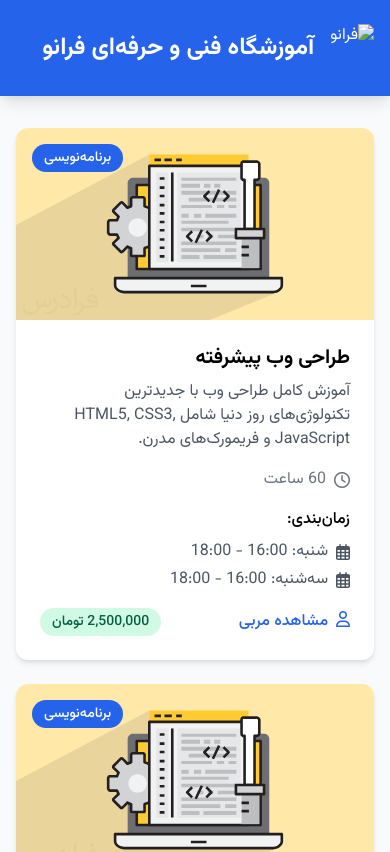
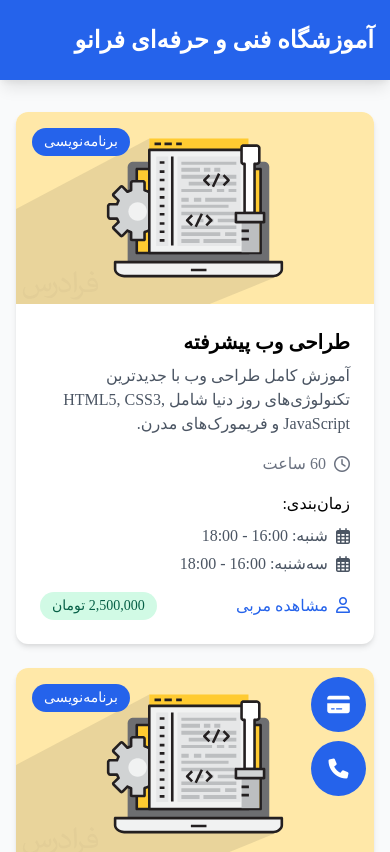
Before and after one commit to MutiDeveloper01/farano-academy, a plain HTML site: page index.html in a window 390 px wide. Shown: the top 852 px of the page. Drawn offline with nearby package versions, Linux system fonts and the light colour scheme.

Commit message:
add toggle and phone btn

```diff
--- a/index.html
+++ b/index.html
@@ -1,25 +1,30 @@
 <!DOCTYPE html>
 <html lang="fa" dir="rtl">
   <head>
-    <meta charset="UTF-8">
-    <meta name="viewport" content="width=device-width, initial-scale=1.0">
+    <meta charset="UTF-8" />
+    <meta name="viewport" content="width=device-width, initial-scale=1.0" />
     <title>آموزشگاه فنی و حرفه ای فرانو</title>
-    <link href="https://cdn.jsdelivr.net/npm/tailwindcss@2.2.19/dist/tailwind.min.css" rel="stylesheet">
-    <link rel="stylesheet" href="styles/main.css">
-    <link rel="stylesheet" href="https://cdnjs.cloudflare.com/ajax/libs/font-awesome/6.0.0-beta3/css/all.min.css">
-    <!-- font link  -->
-     <link rel="preconnect" href="https://fonts.googleapis.com">
-<link rel="preconnect" href="https://fonts.gstatic.com" crossorigin>
-<link href="https://fonts.googleapis.com/css2?family=Vazirmatn:wght@100..900&display=swap" rel="stylesheet">
+    <link
+      href="https://cdn.jsdelivr.net/npm/tailwindcss@2.2.19/dist/tailwind.min.css"
+      rel="stylesheet"
+    />
+    <link rel="stylesheet" href="styles/main.css" />
+    <link
+      rel="stylesheet"
+      href="https://cdnjs.cloudflare.com/ajax/libs/font-awesome/6.0.0-beta3/css/all.min.css"
+    />
   </head>
   <body class="bg-gray-50 font-sans">
     <!-- هدر -->
     <header class="bg-blue-600 text-white shadow-lg">
       <div class="container mx-auto px-4 py-6">
         <div class="flex justify-between items-center">
-                <div class="flex items-center space-x-4 space-x-reverse">
-                    <img src="assets/images/logo.png" alt="فرانو" class="h-12">
-                    <h1 class="text-2xl font-bold">آموزشگاه فنی و حرفه‌ای فرانو</h1>
+          <div
+            class="flex items-center space-x-4 space-x-reverse align-items-center"
+          >
+            <h1 class="text-2xl font-bold text-center">
+              آموزشگاه فنی و حرفه‌ای فرانو
+            </h1>
           </div>
           <!-- <div>
                     <button id="scanBtn" class="bg-white text-blue-600 px-4 py-2 rounded-lg font-medium hover:bg-blue-50 transition">
@@ -42,7 +47,10 @@
         </div> -->
 
       <!-- لیست دوره‌ها -->
-        <div id="coursesContainer" class="grid grid-cols-1 md:grid-cols-2 lg:grid-cols-3 gap-6">
+      <div
+        id="coursesContainer"
+        class="grid grid-cols-1 md:grid-cols-2 lg:grid-cols-3 gap-6"
+      >
         <!-- دوره‌ها اینجا با JS پر می‌شوند -->
       </div>
 
@@ -53,17 +61,28 @@
       </div>
 
       <!-- پیام خطا -->
-        <div id="errorMessage" class="hidden text-center py-12 bg-red-50 rounded-lg">
+      <div
+        id="errorMessage"
+        class="hidden text-center py-12 bg-red-50 rounded-lg"
+      >
         <i class="fas fa-exclamation-circle text-4xl text-red-600"></i>
-            <p class="mt-4 text-red-600">خطا در بارگذاری دوره‌ها. لطفاً دوباره تلاش کنید.</p>
-            <button id="retryBtn" class="mt-4 bg-red-600 text-white px-6 py-2 rounded-lg hover:bg-red-700 transition">
+        <p class="mt-4 text-red-600">
+          خطا در بارگذاری دوره‌ها. لطفاً دوباره تلاش کنید.
+        </p>
+        <button
+          id="retryBtn"
+          class="mt-4 bg-red-600 text-white px-6 py-2 rounded-lg hover:bg-red-700 transition"
+        >
           تلاش مجدد
         </button>
       </div>
     </main>
 
     <!-- مودال مربی -->
-    <div id="instructorModal" class="fixed inset-0 bg-black bg-opacity-50 flex items-center justify-center z-50 hidden">
+    <div
+      id="instructorModal"
+      class="fixed inset-0 bg-black bg-opacity-50 flex items-center justify-center z-50 hidden"
+    >
       <div class="bg-white rounded-lg w-full max-w-md mx-4">
         <div class="p-6">
           <div class="flex justify-between items-center mb-4">
@@ -73,14 +92,27 @@
             </button>
           </div>
           <div class="flex items-center mb-6">
-                    <img id="instructorImage" src="" alt="مربی" class="w-24 h-24 rounded-full object-cover border-4 border-blue-100">
+            <img
+              id="instructorImage"
+              src=""
+              alt="مربی"
+              class="w-24 h-24 rounded-full object-cover border-4 border-blue-100"
+            />
             <div class="mr-4">
               <p class="text-gray-600" id="instructorBio">بیوگرافی مربی</p>
               <div class="mt-2 flex space-x-2 space-x-reverse">
-                            <a href="#" id="instructorLinkedin" class="text-blue-500 hover:text-blue-700">
+                <a
+                  href="#"
+                  id="instructorLinkedin"
+                  class="text-blue-500 hover:text-blue-700"
+                >
                   <i class="fab fa-linkedin"></i>
                 </a>
-                            <a href="#" id="instructorWebsite" class="text-blue-500 hover:text-blue-700">
+                <a
+                  href="#"
+                  id="instructorWebsite"
+                  class="text-blue-500 hover:text-blue-700"
+                >
                   <i class="fas fa-globe"></i>
                 </a>
               </div>
@@ -88,12 +120,20 @@
           </div>
           <div class="bg-gray-50 p-4 rounded-lg">
             <h4 class="font-medium mb-2">سوابق تدریس</h4>
-                    <p id="instructorExperience" class="text-gray-600">سوابق مربی اینجا نمایش داده می‌شود.</p>
+            <p id="instructorExperience" class="text-gray-600">
+              سوابق مربی اینجا نمایش داده می‌شود.
+            </p>
           </div>
         </div>
       </div>
     </div>
 
+    <button class="btn-phne bg-blue-600">
+      <i class="fa-solid fa-credit-card"></i>
+    </button>
+    <button class="toggle-btn-card bg-blue-600" href="tel:+989017640098">
+      <i class="fa-solid fa-phone"></i>
+    </button>
     <!-- اسکریپت‌ها -->
     <script src="scripts/dataLoader.js"></script>
     <script src="scripts/app.js"></script>
--- a/styles/main.css
+++ b/styles/main.css
@@ -9,3 +9,26 @@ html ,
 body{
         font-family: 'Vazirmatn';
 }
+
+.toggle-btn-card{
+        position: fixed;
+        z-index: 100;
+        width:  55px;
+        height: 55px;
+        right: 1.5rem;
+        bottom:3rem;
+        font-size: 1.25rem;
+        border-radius: 50%;
+        color: white;
+}
+.btn-phne{
+        position: fixed;
+        z-index: 100;
+        width:  55px;
+        height: 55px;
+        right: 1.5rem;
+        bottom:7rem;
+        font-size: 1.25rem;
+        border-radius: 50%;
+        color: white;
+}
```
Lines whose indentation alone changed are shown as unchanged.
